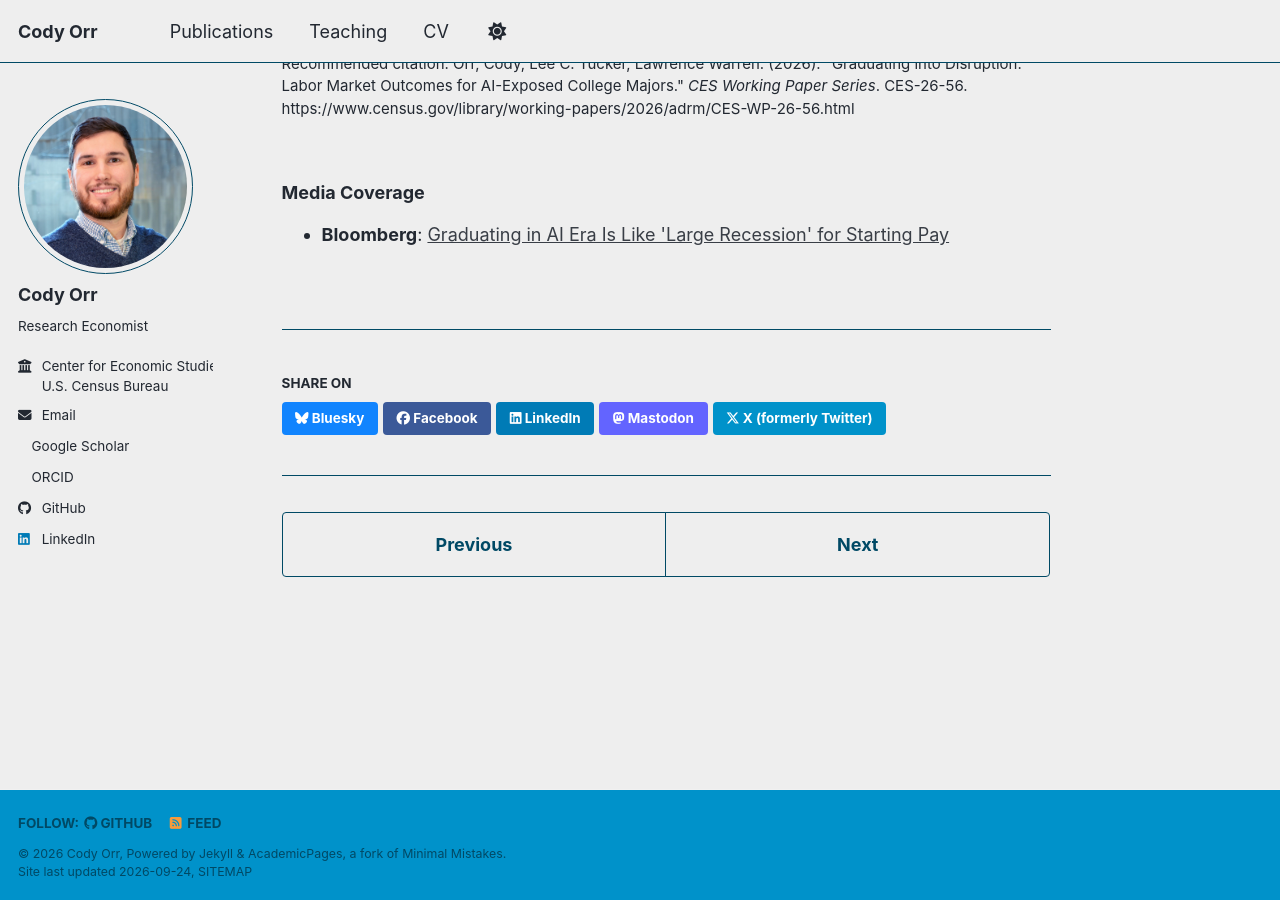
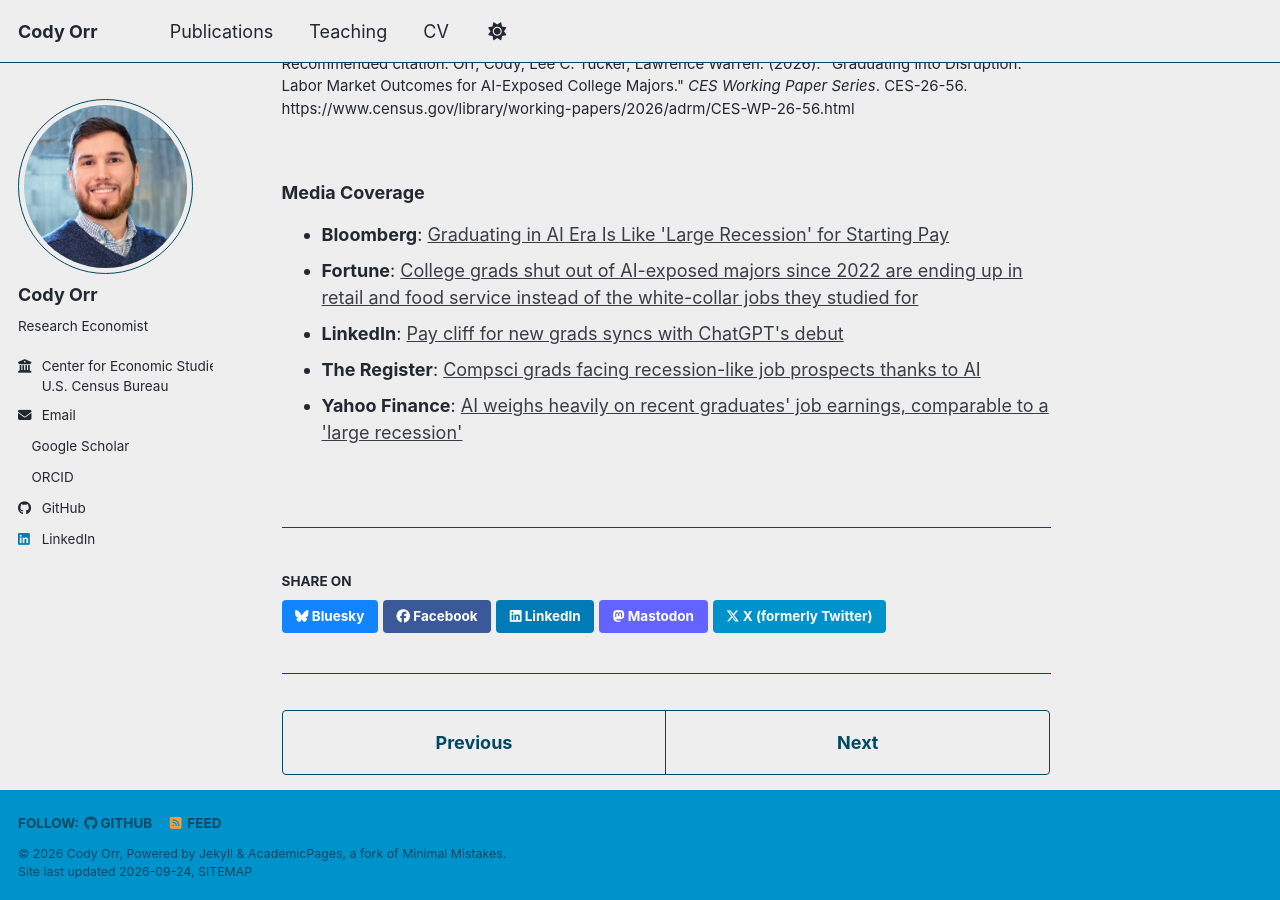
Before and after one commit to orrcody/orrcody.github.io, a Jekyll site: the page built from _publications/grad_ai.md, in a window 1280 px wide and 900 px high, scrolled down 700 px. Built offline with Jekyll 4.4.1, drawn with Linux system fonts in a browser that asks for light colours; a style sheet for code colours, icons or effects is not loaded.

Commit message:
Adding media links for AI paper.

```diff
--- a/_publications/grad_ai.md
+++ b/_publications/grad_ai.md
@@ -15,6 +15,18 @@ media:
   - outlet: "Bloomberg"
     title: "Graduating in AI Era Is Like 'Large Recession' for Starting Pay"
     url: "https://www.bloomberg.com/news/articles/2026-09-14/ai-era-coincides-with-weak-pay-and-employment-for-college-graduates"
+  - outlet: "Fortune"
+    title: "College grads shut out of AI-exposed majors since 2022 are ending up in retail and food service instead of the white-collar jobs they studied for"
+    url: "https://fortune.com/2026/09/17/ai-chatgpt-college-majors-retail-jobs/"
+  - outlet: "LinkedIn"
+    title: "Pay cliff for new grads syncs with ChatGPT's debut"
+    url: "https://www.linkedin.com/news/story/pay-cliff-for-new-grads-syncs-with-chatgpts-debut-7605020/"
+  - outlet: "The Register"
+    title: "Compsci grads facing recession-like job prospects thanks to AI"
+    url: "https://www.theregister.com/ai-and-ml/2026/09/18/compsci-grads-facing-recession-like-job-prospects-thanks-to-ai/5297537"
+  - outlet: "Yahoo Finance"
+    title: "AI weighs heavily on recent graduates' job earnings, comparable to a 'large recession'"
+    url: "https://finance.yahoo.com/video/ai-weighs-heavily-recent-graduates-140039435.html"
 ---
 
 How are new college graduates affected by the rise of artificial intelligence, and what can this tell us about the mechanisms behind AI's overall labor market effects? We use administrative records on college graduates to observe how economic outcomes among college majors with differing levels of labor market AI exposure have evolved since large language models became available. We find that post-graduation employment, earnings, and job switching patterns among the most AI-exposed college majors began to diverge immediately following the introduction of ChatGPT in late 2022. In regression-adjusted estimates, the most AI-exposed decile of college majors saw their likelihood of initial employment decline by five percentage points, while full-quarter initial earnings declined by thirteen percent. This earnings decline is comparable in magnitude to the earnings losses associated with graduating into a large recession. Roughly half of the decline in earnings is attributable to lower earnings within the industry sectors that employ these graduates, with the remainder resulting from a shift in the industry mix into lower-wage sectors such as restaurants and retail. The effects attenuate as graduates move further from labor market entry but remain substantial for the most exposed majors.
```
